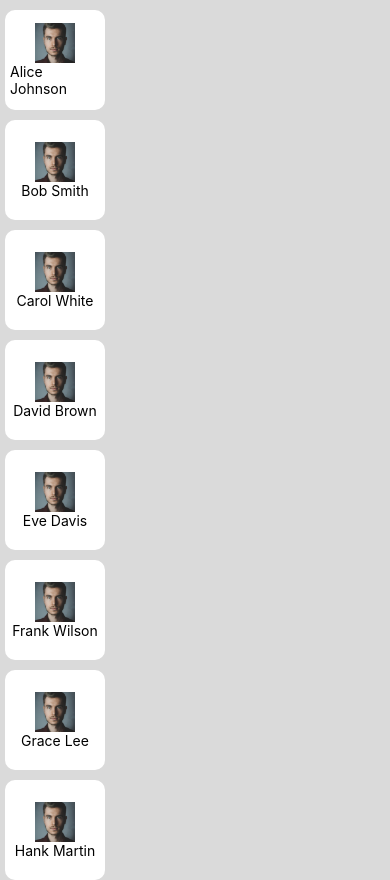
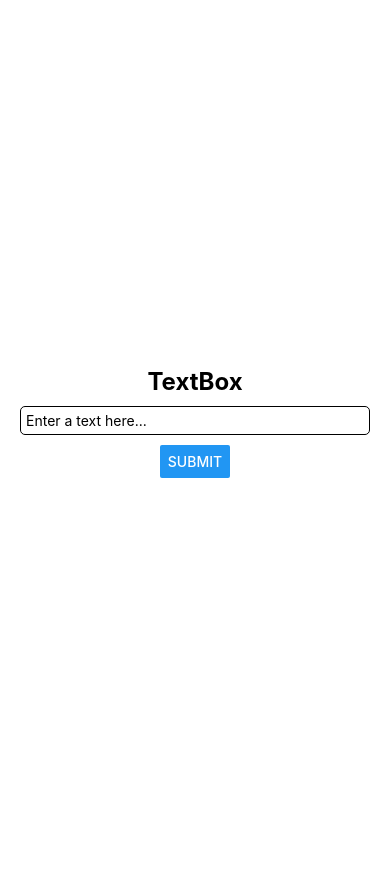
Before and after one commit to akshat-gulati/FirstProjRN, a React Native app: screen / in a window 390 px wide. Shown: the top 880 px of the page. After the commit the page ends 844 px from the top, so only its background shows below. Built offline with nearby package versions, Linux system fonts and the light colour scheme.

Commit message:
added a textbox

```diff
--- a/src/App.tsx
+++ b/src/App.tsx
@@ -7,6 +7,8 @@ import Search from './Search';
 import { NavigationContainer } from '@react-navigation/native';
 import { SafeAreaProvider } from 'react-native-safe-area-context';
 import FlatLists from './FlatLists';
+import { Text } from 'react-native-gesture-handler';
+import TextBox from './TextBox';
 
 const Stack = createNativeStackNavigator();
 
@@ -27,9 +29,9 @@ const App = () => {
     //   <StackNavigator />
     // </NavigationContainer>
     // </SafeAreaProvider>
-    <SafeAreaView>
-      <FlatLists />
-    </SafeAreaView>
+    //<SafeAreaView>
+      <TextBox />
+    //</SafeAreaView>
   )
 }
 
--- /dev/null
+++ b/src/TextBox.tsx
@@ -0,0 +1,48 @@
+import { Button, StyleSheet, Text, TextInput, View } from 'react-native'
+import React, { useState } from 'react'
+
+
+const TextBox = () => {
+
+const [text, setText] =  useState("")
+const [Submittedtext, setSubmittedText] = useState("")
+const handleSubmit = () => {
+    setSubmittedText(text)
+    setText('')
+}
+
+  return (
+    <View style={styles.container}>
+      <Text style={styles.title}>TextBox</Text>
+
+      <TextInput style={styles.input} placeholder='Enter a text here...' value={text}
+      onChangeText={(text)=> setText(text)}
+      />
+      <Button title='Submit' onPress={handleSubmit} />
+      {Submittedtext ? <Text>Submitted Text: {Submittedtext}</Text> : null}
+
+    </View>
+  )
+}
+
+export default TextBox
+
+const styles = StyleSheet.create({
+    container:{
+        flex:1,
+        justifyContent:'center',
+        alignItems:'center',
+        padding: 20,
+        gap:10
+    },
+    title:{
+        fontSize: 24,
+        fontWeight: 'bold',
+    },
+    input:{
+        width: '100%',
+        padding: 5,
+        borderWidth:1,
+        borderRadius: 5,
+    }
+})
```
